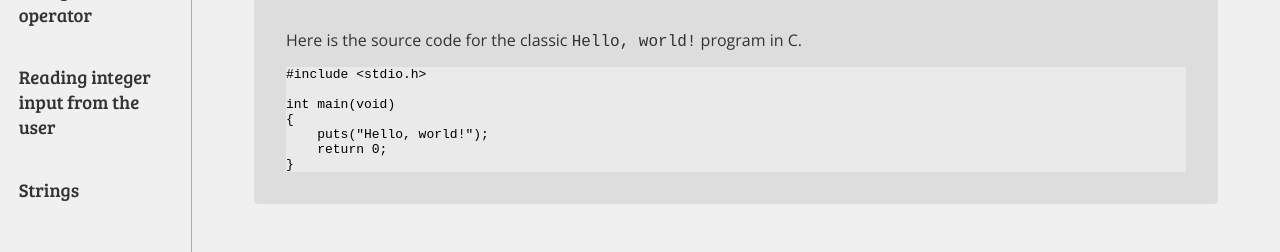
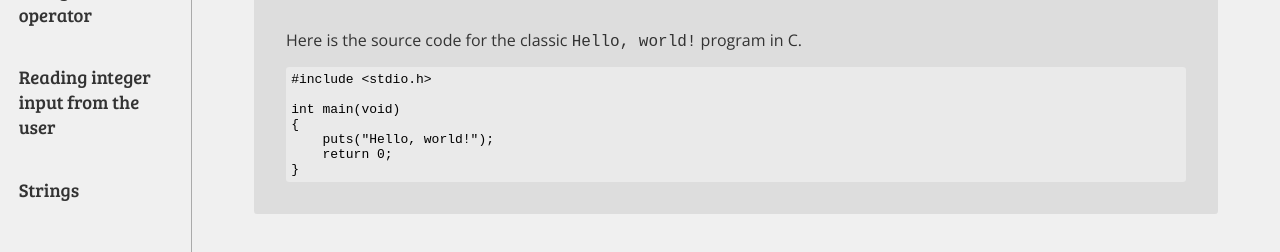
Before and after one commit to cbyexample/cbyexample.github.io, a plain HTML site: page index.html in a window 1280 px wide. Shown: the part 104-356 px from the top of the page. Drawn offline with nearby package versions, Linux system fonts and the light colour scheme.

Commit message:
fix <pre> styles and padding on the section titles

```diff
--- a/style.css
+++ b/style.css
@@ -44,6 +44,7 @@ html, body {
 .section.active {
     background: #DDD;
     border-right: 4px solid #3868FE;
+    padding-right: calc(1em - 4px);
 }
 
 .main .text {
@@ -71,6 +72,8 @@ html, body {
 }
 
 pre {
+    padding: 0.4em;
+    border-radius: 3px;
     font-family: monospace !important;
     background-color: #EAEAEA !important;
 }
```
